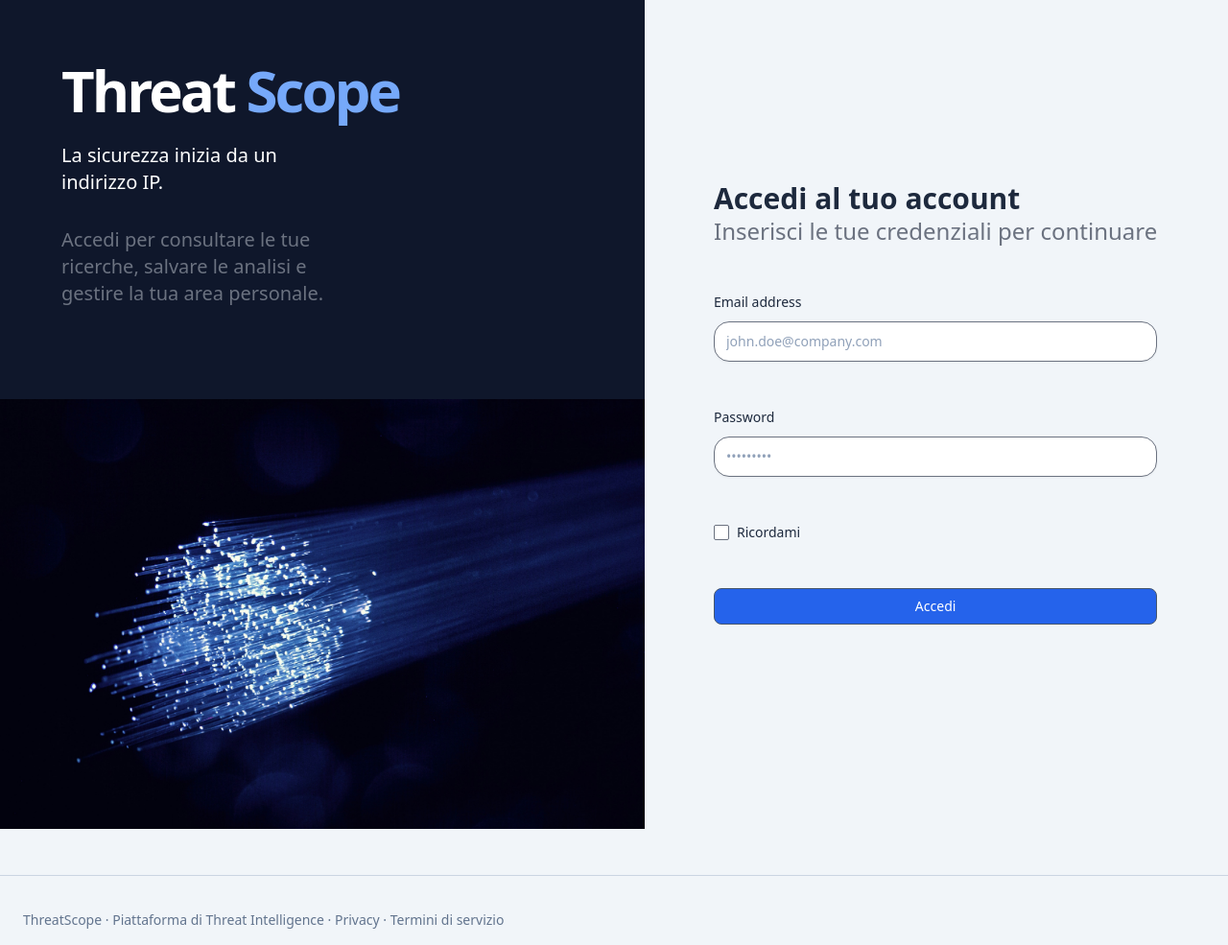
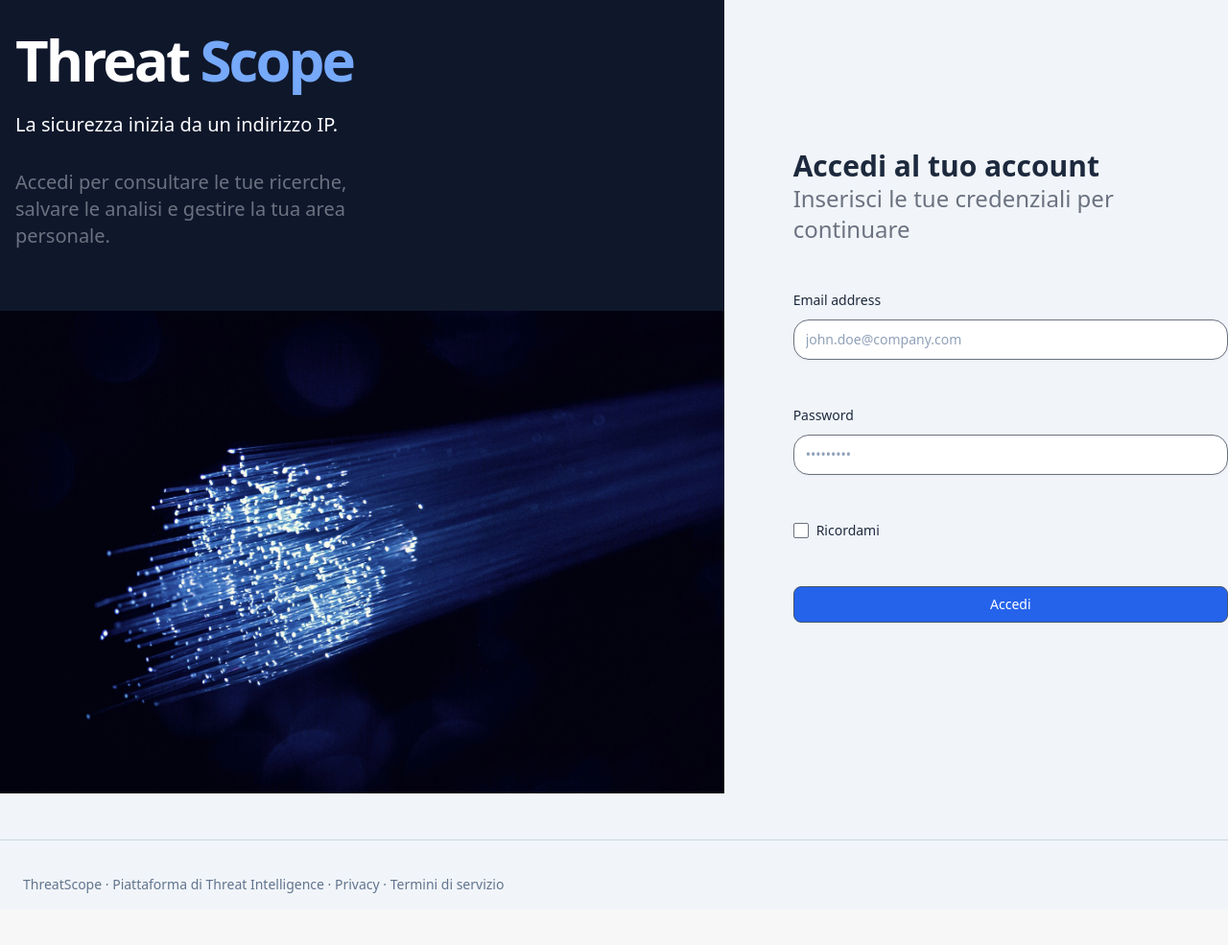
Before and after one commit to T-Virginia/ThreatScope, a Laravel app: page /login in a window 1280 px wide. Shown: the part 71-1056 px from the top of the page at 96% size. After the commit the page ends 1002 px from the top, so only its background shows below. Run offline with Laravel 12, Linux system fonts and the light colour scheme; style sheets or scripts are compiled from the project's sources; parts of the project's set-up code (start-up, migrations or seed data) failed here and were passed over.

Commit message:
width su lg

```diff
--- a/resources/views/auth/login.blade.php
+++ b/resources/views/auth/login.blade.php
@@ -7,8 +7,8 @@
     <x-navbar />
     <main class="mx-auto">
         <section class="w-full flex flex-col lg:flex-row items-center gap-6">
-            <div class="bg-neutral-primary bg-slate-900 max-w-6xl lg:max-w-2xl">
-                <div class="py-8 px-4 mx-auto max-w-screen-2xl lg:ml-12 lg:py-16">
+            <div class="bg-neutral-primary bg-slate-900 lg:w-[60%]">
+                <div class="py-8 px-4 mx-auto max-w-screen-2xl">
                     <h1 class="mb-6 text-4xl font-bold tracking-tighter text-white text-heading md:text-5xl lg:text-6xl">
                         Threat
                         <span class="text-blue-400">Scope</span>
--- a/resources/views/auth/register.blade.php
+++ b/resources/views/auth/register.blade.php
@@ -7,7 +7,7 @@
     <x-navbar />
     <main class="mx-auto">
         <section class="w-full flex flex-col lg:flex-row items-center gap-6">
-            <div class="bg-neutral-primary bg-slate-900 max-w-6xl lg:max-w-2xl">
+            <div class="bg-neutral-primary bg-slate-900 lg:w-[60%]">
                 <div class="py-8 px-4 mx-auto max-w-screen-2xl lg:ml-12 lg:py-16">
                     <h1 class="mb-6 text-4xl font-bold tracking-tighter text-white text-heading md:text-5xl lg:text-6xl">
                         Threat
```
